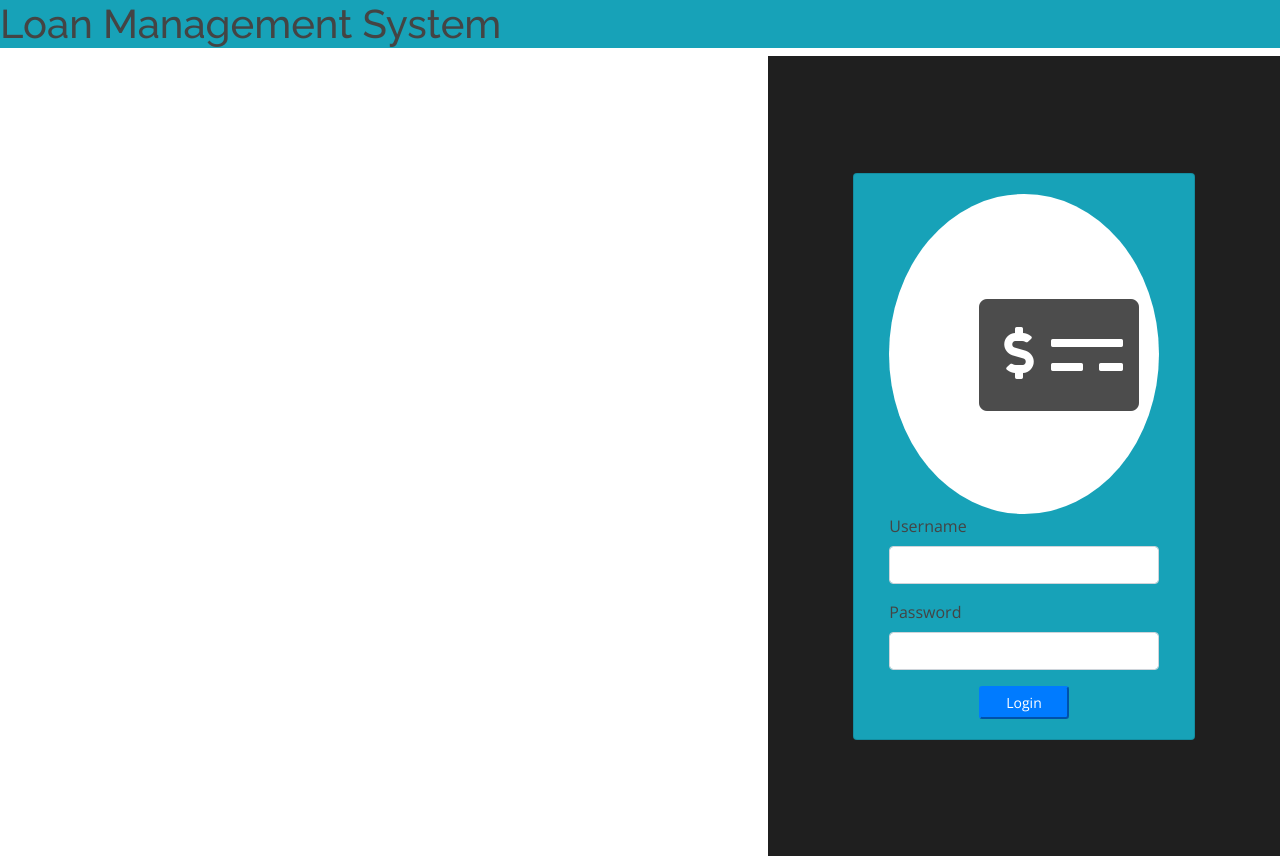
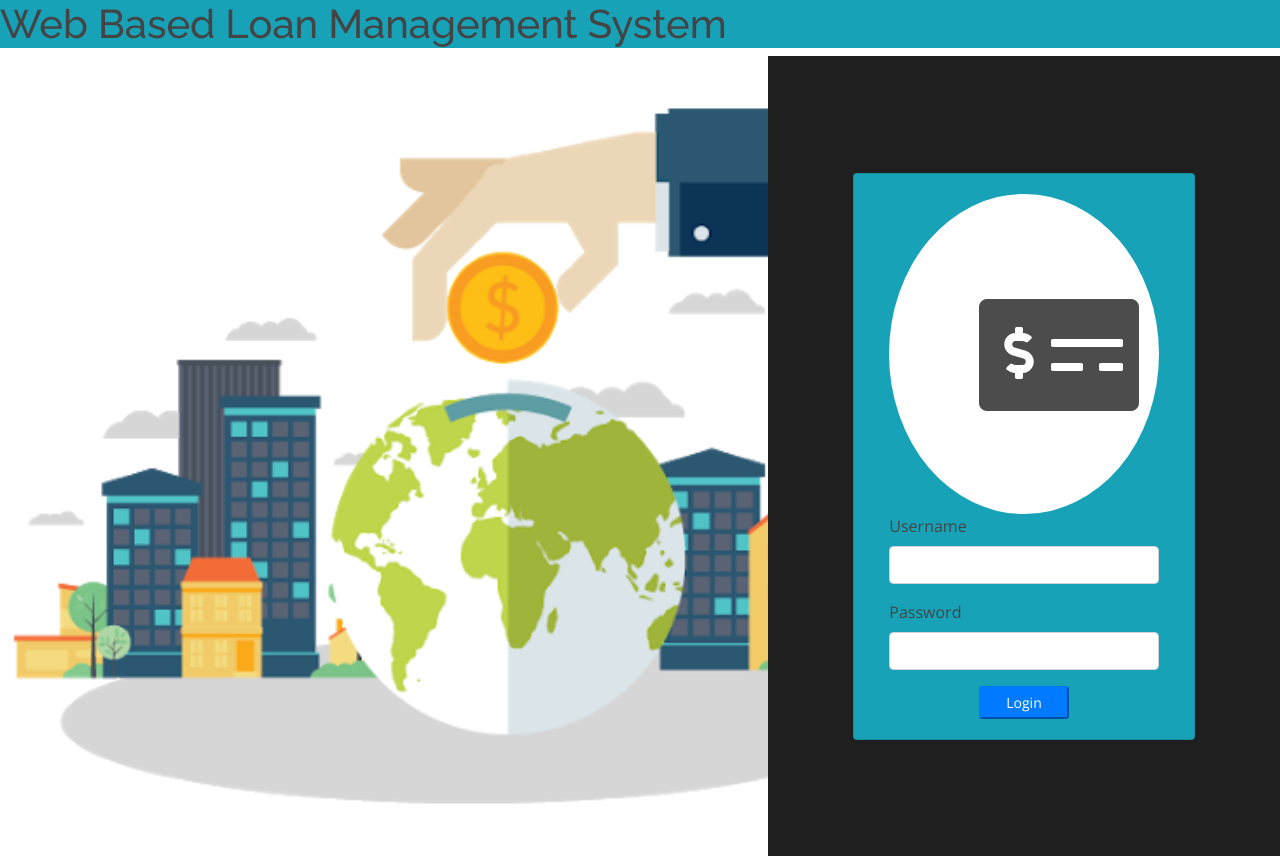
Before and after one commit to Hari7Me/LMS_FRT, a PHP site: page /login.php in a window 1280 px wide. Run offline with PHP 8.4, Linux system fonts and the light colour scheme; data that the repository does not hold is empty; some libraries are stand-ins or nearby versions.

Commit message:
Update login.php

```diff
--- a/login.php
+++ b/login.php
@@ -79,8 +79,8 @@ div#login-right::before {
 
 
   <main id="main" class=" bg-info">
-  	<h1>Loan Management System</h1>
-  		<div id="login-centre">
+  	<h1>Web Based Loan Management System</h1>
+  		<div id="login-left">
   		</div>
 
   		<div id="login-right">
```
